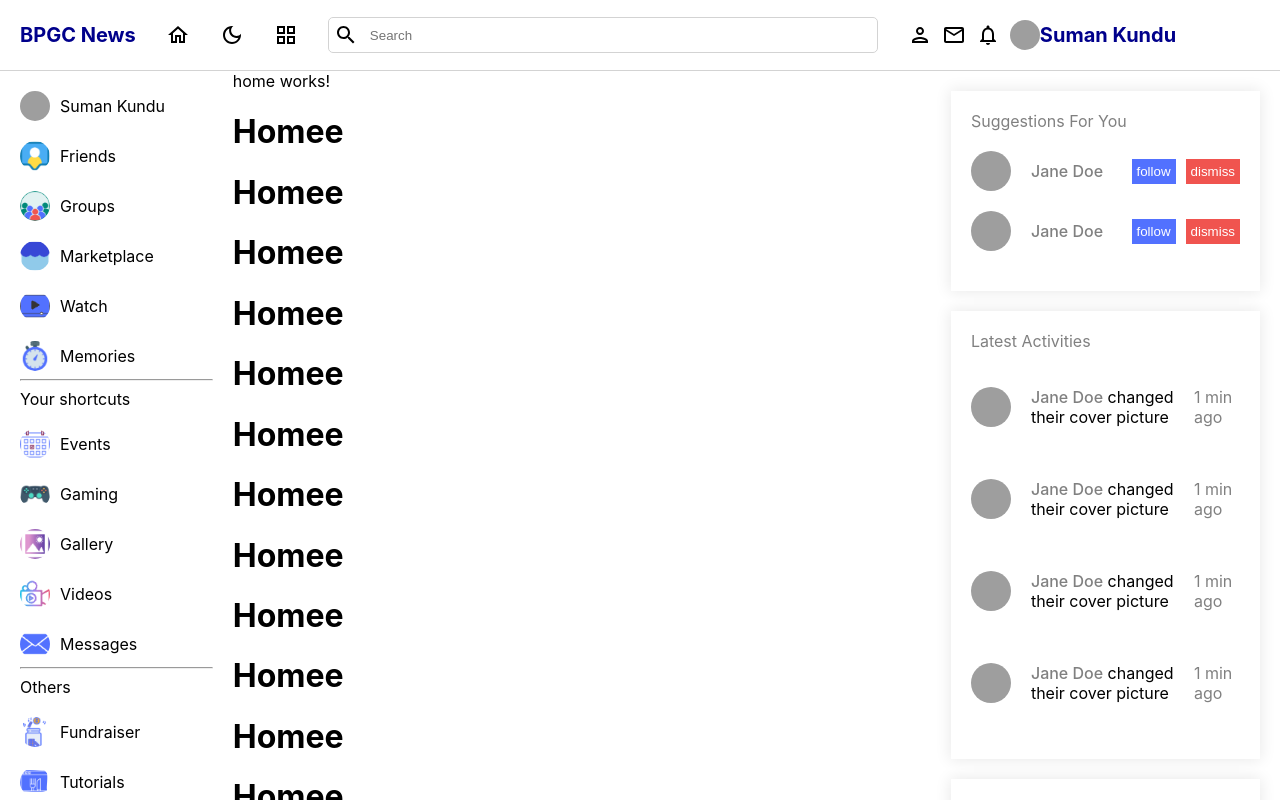
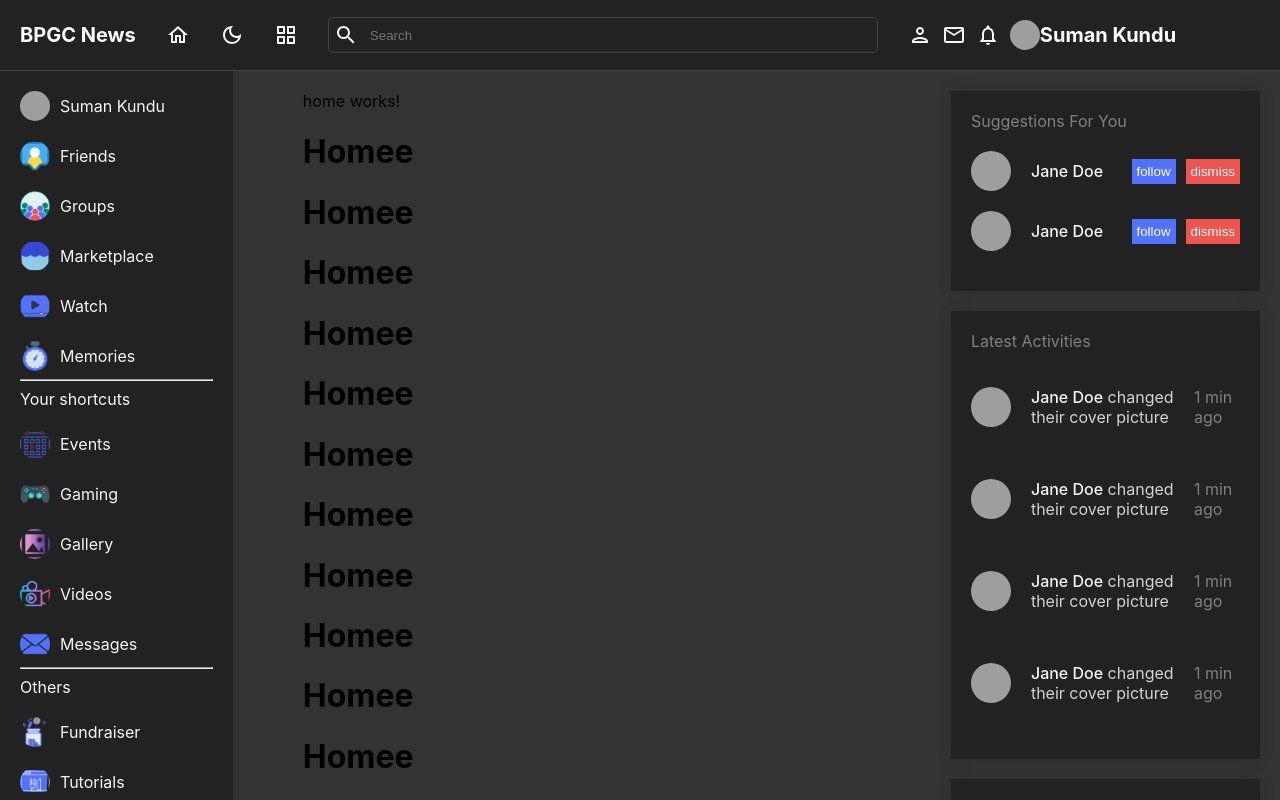
Before and after one commit to adityabagla7/Campus-news-, a React (Create React App) app in the folder campus-news/: page / in a window 1280 px wide. Shown: the top 800 px of the page. Built offline with nearby package versions, Linux system fonts and the light colour scheme; grey boxes are pictures that could not be loaded.

Commit message:
dark mode

```diff
--- a/campus-news/src/App.js
+++ b/campus-news/src/App.js
@@ -7,6 +7,7 @@
 import Login from "./pages/login/login";
 import Profile from './pages/profile/profile';
 import Register from "./pages/register/register";
+import "./style.scss";
 function App() {
   const currUser = true;
   const ProtactedRoute = ({children}) =>{
@@ -17,7 +18,7 @@
   }
   const Layout = ()=>{
     return(
-      <div>
+      <div className="theme-dark">
         <Navbar/>
         <div style={{display: "flex"}}>
           <LeftBar/>
--- a/campus-news/src/components/leftbar/leftBar.scss
+++ b/campus-news/src/components/leftbar/leftBar.scss
@@ -1,4 +1,7 @@
+@import "../../style.scss";
+
 .leftBar{
+    @include themify($themes){
     position: sticky;
     top: 70px;
     height: calc(100vh - 70px);
@@ -7,6 +10,8 @@
     &::-webkit-scrollbar{
         display: none;
     }
+    background-color: themed("bg");
+    color: themed("textColor");
     .container{
         padding: 20px;
         .menu{
@@ -39,12 +44,9 @@
                     border-radius: 50%;
                     object-fit: cover;
                 }
-
-                span{
-
-                }
             }
 
         }
     }
 }
+}
--- a/campus-news/src/components/navbar/navbar.scss
+++ b/campus-news/src/components/navbar/navbar.scss
@@ -1,12 +1,16 @@
+@import "../../style.scss";
 .navbar{
+    @include themify($themes){
     display: flex;
     align-items: center;
     justify-content: space-between;
     padding: 10px 20px;
     height: 50px;
-    border-bottom: 1px solid lightgray;
+    border-bottom: 1px solid themed("border");
     position: sticky;
     top: 0;
+    background-color: themed("bg");
+    color: themed("textColor");
     .left{
         display: flex;
         align-items: center;
@@ -14,18 +18,20 @@
         span{
             font-weight: bold;
             font-size: 20px;
-            color: darkblue;
+            color: themed("logo");
         }
         .search{
             display: flex;
             align-items: center;
             gap: 10px;
-            border: 1px solid lightgray;
+            border: 1px solid themed("border");
             border-radius: 5px;
             padding: 5px;
             input{
                 border: none;
                 width: 500px;
+                background-color: transparent;
+                color: themed("textColor");
             }
         }
     }
@@ -49,3 +55,4 @@
         }
     }
 }
+}
--- a/campus-news/src/components/rightBar/rightBar.scss
+++ b/campus-news/src/components/rightBar/rightBar.scss
@@ -1,4 +1,7 @@
+@import "../../style.scss";
+
 .rightBar{
+    @include themify($themes){
     flex: 3;
     position: sticky;
     top: 70px;
@@ -87,3 +90,4 @@
         }
       }
     }
+}
--- a/campus-news/src/pages/home/home.scss
+++ b/campus-news/src/pages/home/home.scss
@@ -0,0 +1,7 @@
+@import "../../style.scss";
+.home{
+    @include themify($themes){
+        background-color: themed("bgSoft");
+        padding: 20px 70px;
+    }
+}
--- a/campus-news/src/style.scss
+++ b/campus-news/src/style.scss
@@ -0,0 +1,52 @@
+$themes: (
+  light: (
+    textColor: #000,
+    bg: white,
+    logo: darkblue,
+    bgSoft: #f6f3f3,
+    textColorSoft: #555,
+    border: lightgray,
+  ),
+  dark: (
+    textColor: whitesmoke,
+    bg: #222,
+    logo: white,
+    bgSoft: #333,
+    textColorSoft: lightgray,
+    border: #444,
+  ),
+);
+
+@mixin themify($themes) {
+  @each $theme, $map in $themes {
+    .theme-#{$theme} & {
+      $theme-map: () !global;
+      @each $key, $submap in $map {
+        $value: map-get(map-get($themes, $theme), "#{$key}");
+        $theme-map: map-merge(
+          $theme-map,
+          (
+            $key: $value,
+          )
+        ) !global;
+      }
+      @content;
+      $theme-map: null !global;
+    }
+  }
+}
+
+@function themed($key) {
+  @return map-get($theme-map, $key);
+}
+
+@mixin mobile {
+  @media (max-width: 480px) {
+    @content;
+  }
+}
+@mixin tablet {
+  @media (max-width: 960px) {
+    @content;
+  }
+}
```
